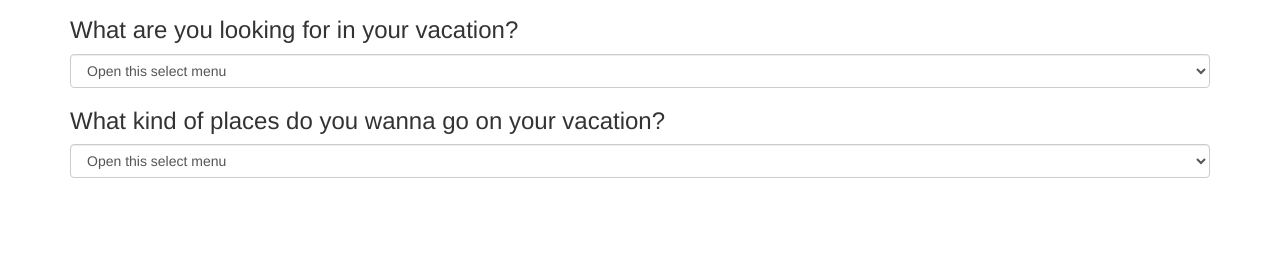
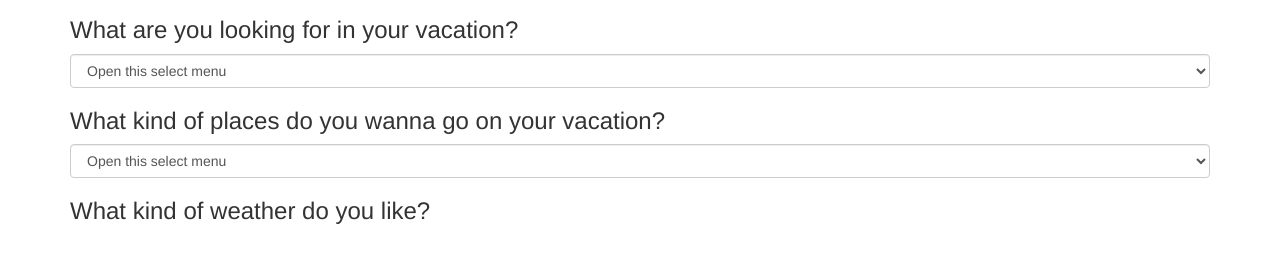
Before and after one commit to visetty/vacation-planner, a plain HTML site: page index.html in a window 1280 px wide. Shown: the part 281-544 px from the top of the page. Drawn offline with Linux system fonts and the light colour scheme.

Commit message:
adds question 3 under h3 tags in index.html page

```diff
--- a/index.html
+++ b/index.html
@@ -41,6 +41,8 @@
             <option value="3">Hill stations</option>
             <option value="4">No preference</option>
           </select>
+          <!--question 3 of vacation quiz-->
+          <h3>What kind of weather do you like?</h3>
         </div>
       </form>
     </div>
```
